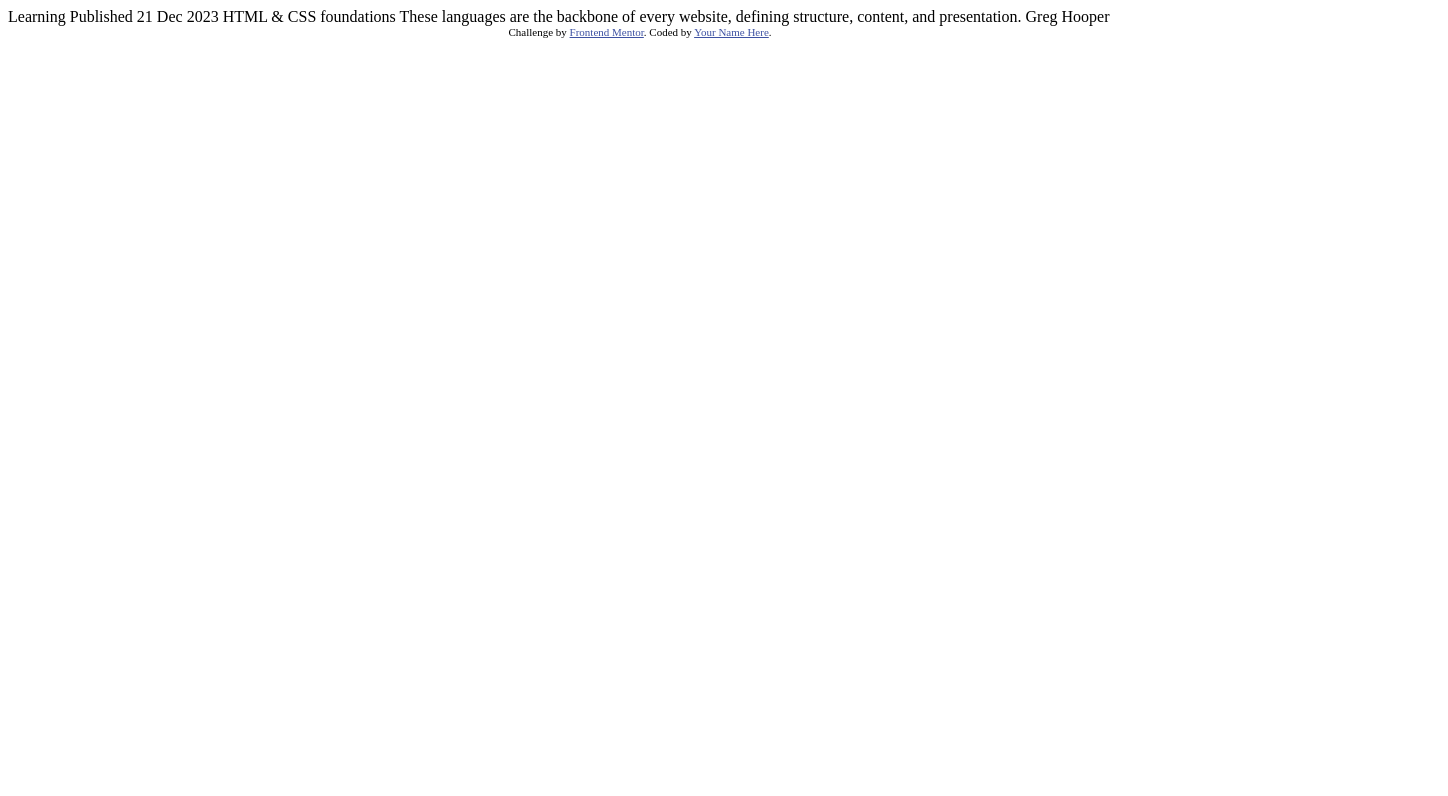
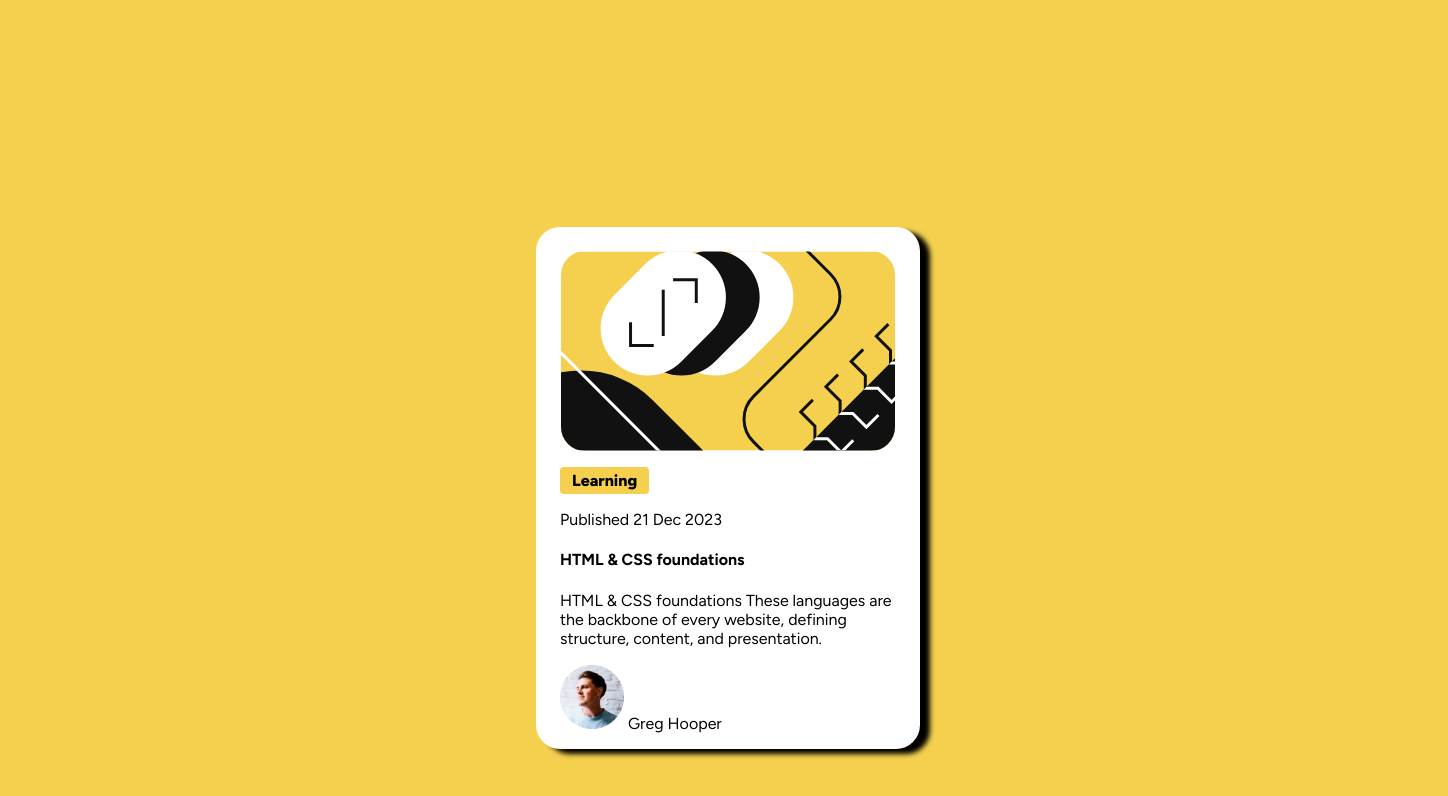
Before and after one commit to clarkjr2016/Blog-Preview-Card, a plain HTML site: page index.html in a window 1280 px wide. Shown: the whole page, 1448 px wide, since content can reach past the window. Drawn offline with Linux system fonts and the light colour scheme.

Commit message:
90% done just need to add final touches on typography and last section

```diff
--- a/index.html
+++ b/index.html
@@ -1,34 +1,52 @@
 <!DOCTYPE html>
 <html lang="en">
-<head>
-  <meta charset="UTF-8">
-  <meta name="viewport" content="width=device-width, initial-scale=1.0"> <!-- displays site properly based on user's device -->
+  <head>
+    <meta charset="UTF-8" />
+    <meta name="viewport" content="width=device-width, initial-scale=1.0" />
+    <!-- displays site properly based on user's device -->
+    <link rel="preconnect" href="https://fonts.googleapis.com" />
+    <link rel="preconnect" href="https://fonts.gstatic.com" crossorigin />
+    <link
+      href="https://fonts.googleapis.com/css2?family=Figtree:ital,wght@0,300..900;1,300..900&display=swap"
+      rel="stylesheet"
+    />
+    <link
+      rel="icon"
+      type="image/png"
+      sizes="32x32"
+      href="./assets/images/favicon-32x32.png"
+    />
+    <link rel="stylesheet" href="css/style.min.css" />
 
-  <link rel="icon" type="image/png" sizes="32x32" href="./assets/images/favicon-32x32.png">
+    <title>Frontend Mentor | Blog preview card</title>
+  </head>
+  <body>
+    <section class="card">
+      <img
+        src="assets/images/illustration-article.svg"
+        alt="distinct design"
+        class="illustration"
+      />
+      <section>
+        <div class="learning">Learning</div>
+        <p>Published 21 Dec 2023</p>
+        <h4>HTML & CSS foundations</h4>
+        <p>
+          HTML & CSS foundations These languages are the backbone of every
+          website, defining structure, content, and presentation.
+        </p>
+        <div>
+          <img src="assets/images/image-avatar.webp" alt="avatar-img" />
+          <span> Greg Hooper </span>
+        </div>
+      </section>
+    </section>
 
-  <title>Frontend Mentor | Blog preview card</title>
-
-  <!-- Feel free to remove these styles or customise in your own stylesheet 👍 -->
-  <style>
-    .attribution { font-size: 11px; text-align: center; }
-    .attribution a { color: hsl(228, 45%, 44%); }
-  </style>
-</head>
-<body>
-
-  Learning
-
-  Published 21 Dec 2023
-
-  HTML & CSS foundations
-
-  These languages are the backbone of every website, defining structure, content, and presentation.
-
-  Greg Hooper
-
-  <div class="attribution">
-    Challenge by <a href="https://www.frontendmentor.io?ref=challenge" target="_blank">Frontend Mentor</a>.
-    Coded by <a href="#">Your Name Here</a>.
-  </div>
-</body>
+    <!-- <div class="attribution">
+      Challenge by
+      <a href="https://www.frontendmentor.io?ref=challenge" target="_blank"
+        >Frontend Mentor</a
+      >. Coded by <a href="#">Your Name Here</a>.
+    </div> -->
+  </body>
 </html>
--- /dev/null
+++ b/style.scss
@@ -0,0 +1,52 @@
+* {
+  box-sizing: border-box;
+}
+
+//base
+
+$bodyBackgroundColor: #f4d04e;
+$desktopWidth: 1440px;
+$mobileWidth: 375px;
+$blogBackgroundColor: white;
+$pTextColor: grey;
+$pFontSize: 16px;
+$headingFontSize: 24px;
+$headingWeight: 800;
+$font-family: "Figtree", sans-serif;
+
+//layout
+
+body {
+  height: 960px;
+  width: $desktopWidth;
+  display: flex;
+  flex-flow: row nowrap;
+  justify-content: center;
+  align-items: center;
+  background: $bodyBackgroundColor;
+  font-family: $font-family;
+}
+
+.card {
+  background: $blogBackgroundColor;
+  padding: 24px;
+  height: 522px;
+  width: 384px;
+  border-radius: 24px;
+  box-shadow: 10px 5px 5px black;
+
+  .illustration {
+    height: 200px;
+    display: block;
+    margin: 0 auto 16px auto;
+    border-radius: 24px;
+  }
+
+  .learning {
+    padding: 4px 12px;
+    background: $bodyBackgroundColor;
+    font-weight: 800;
+    width: fit-content;
+    border-radius: 4px;
+  }
+}
```
Also changed, not shown: css/style.min.css (added).
